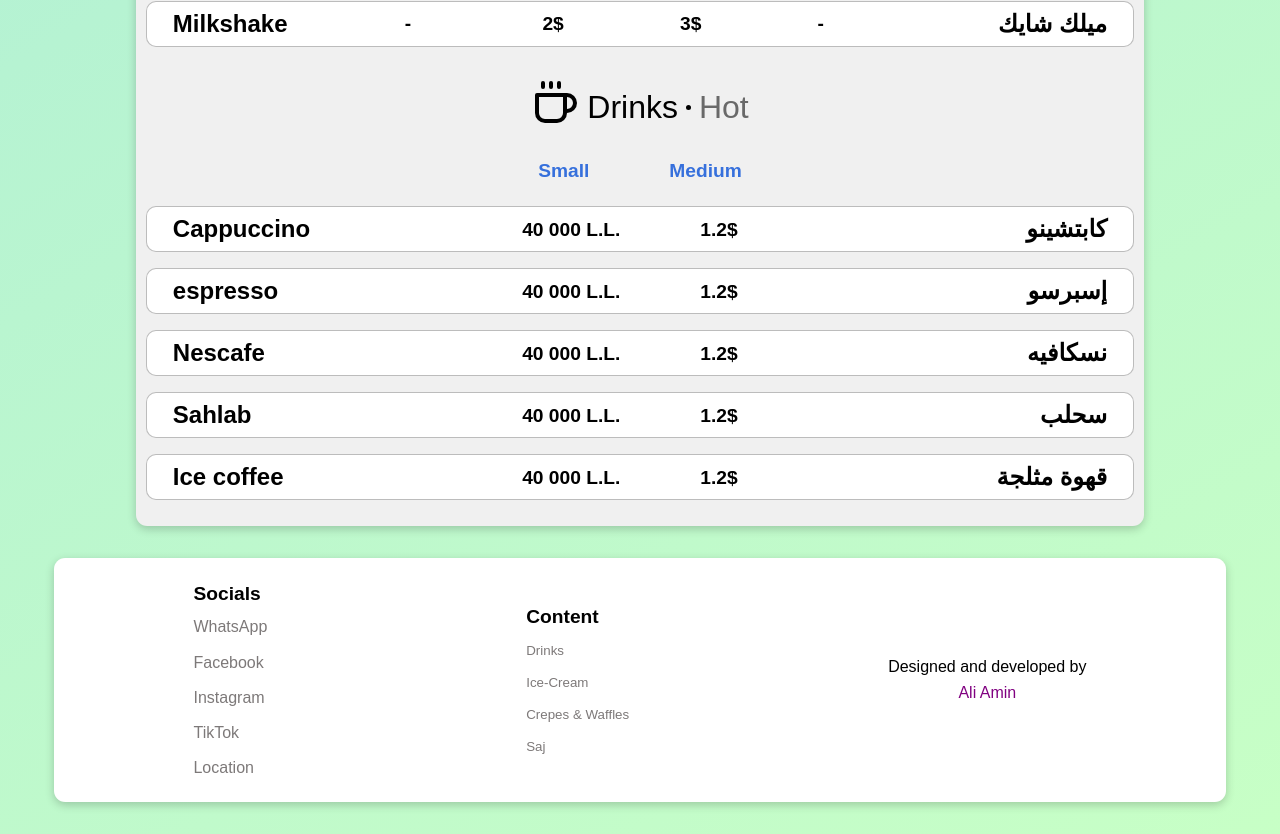
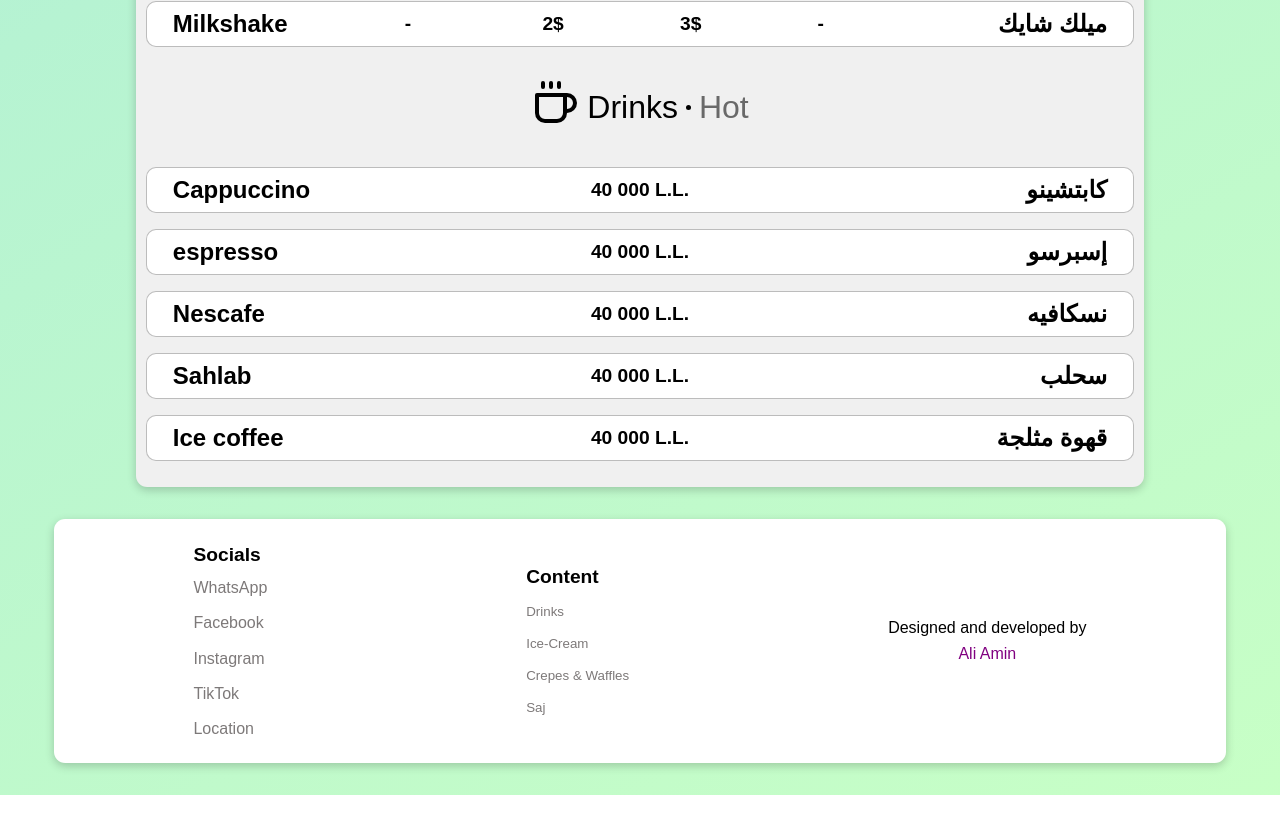
Before and after one commit to substro/Juice-Fuel, a React (Vite) app: page / in a window 1280 px wide. Shown: the part 1716-2550 px from the top of the page. After the commit the page ends 2511 px from the top, so only its background shows below. Built offline with nearby package versions, Linux system fonts and the light colour scheme; a web font is replaced by a local one.

Commit message:
final touches #1

```diff
--- a/src/Components/Hot.jsx
+++ b/src/Components/Hot.jsx
@@ -14,21 +14,6 @@ export const Hot = () => {
 				<h4>Hot</h4>
 			</div>
 			<table>
-				<thead>
-					<tr className='item size'>
-						<td>
-							<h1></h1>
-						</td>
-						<td className='sizes'>
-							<span>Small</span>
-							<span>Medium</span>
-						</td>
-						<td>
-							<h1></h1>
-						</td>
-					</tr>
-				</thead>
-
 				<tbody>
 					{hot.map((x) => {
 						return (
--- a/src/Data/Drinks.js
+++ b/src/Data/Drinks.js
@@ -463,10 +463,6 @@ export const hot = [
 				name: 'Small',
 				price: '40 000 L.L.',
 			},
-			{
-				name: 'Medium',
-				price: '1.2$',
-			},
 		],
 	},
 	{
@@ -479,10 +475,6 @@ export const hot = [
 			{
 				name: 'Small',
 				price: '40 000 L.L.',
-			},
-			{
-				name: 'Medium',
-				price: '1.2$',
 			},
 		],
 	},
@@ -497,10 +489,6 @@ export const hot = [
 				name: 'Small',
 				price: '40 000 L.L.',
 			},
-			{
-				name: 'Medium',
-				price: '1.2$',
-			},
 		],
 	},
 	{
@@ -513,10 +501,6 @@ export const hot = [
 			{
 				name: 'Small',
 				price: '40 000 L.L.',
-			},
-			{
-				name: 'Medium',
-				price: '1.2$',
 			},
 		],
 	},
@@ -531,10 +515,6 @@ export const hot = [
 				name: 'Small',
 				price: '40 000 L.L.',
 			},
-			{
-				name: 'Medium',
-				price: '1.2$',
-			},
 		],
 	},
 ]
```
